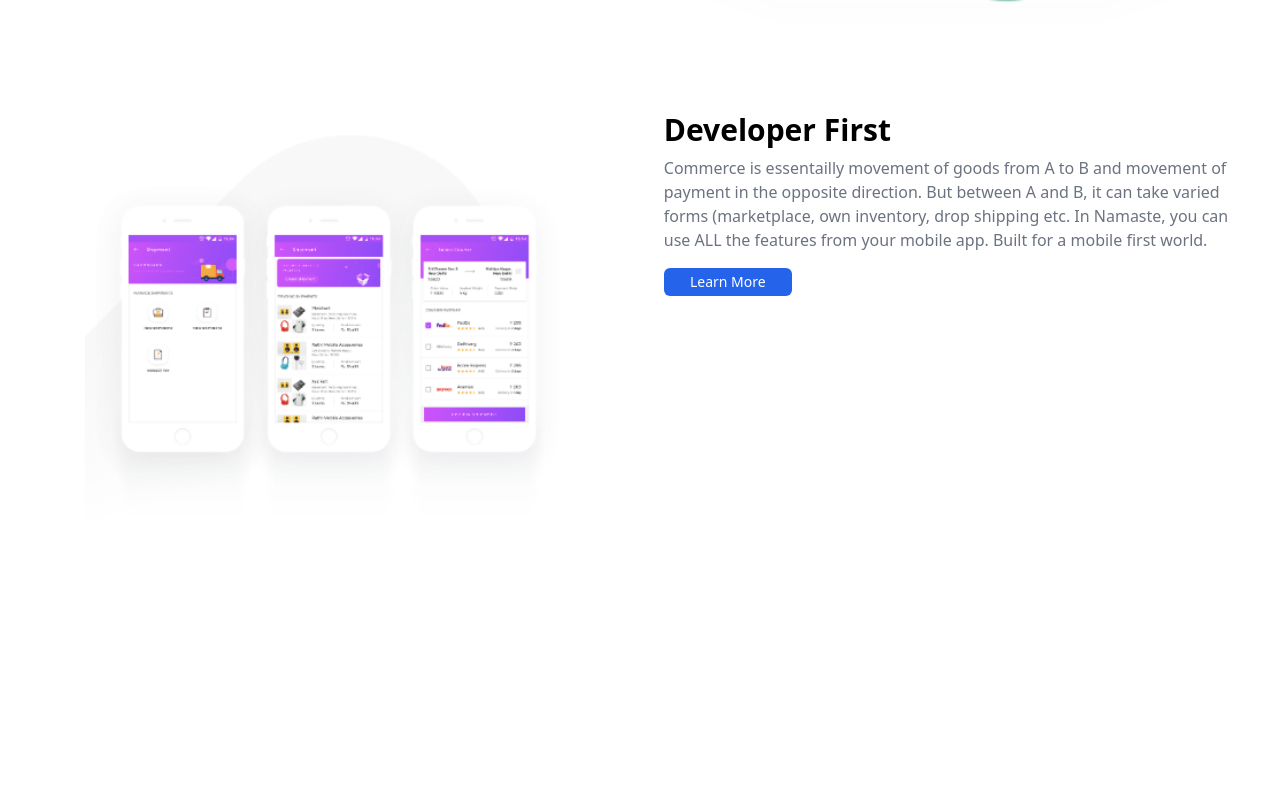
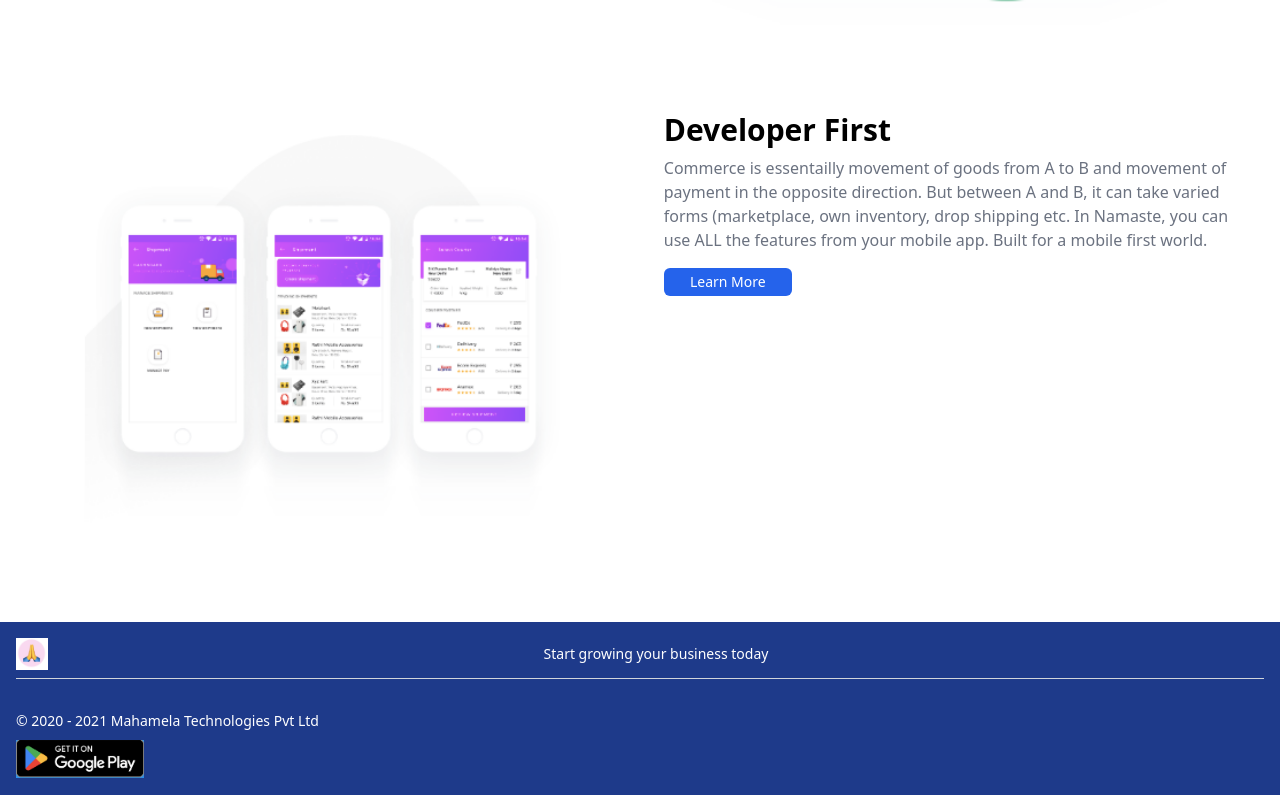
Before and after one commit to ayanalala0108/Project-1, a Next.js app: page / in a window 1280 px wide. Shown: the part 1522-2317 px from the top of the page. Before the commit the page ends 2144 px from the top, so only its background shows below. Built offline with nearby package versions, Linux system fonts and the light colour scheme.

Commit message:
fourth commit

```diff
--- a/app/page.js
+++ b/app/page.js
@@ -182,6 +182,45 @@ export default function Home() {
           </div>
         </section>
       </main>
+      {/* Footer */}
+      <footer className="w-full bg-[#1E3A8A] text-white py-4">
+        <div className="container mx-auto px-4">
+          {/* Main Footer Content */}
+          <div className="flex flex-col mb-4">
+            <div className="flex items-center justify-between mb-2">
+              {/* Footer Image */}
+              <div className="relative w-8 h-8">
+                <Image
+                  src="/icon.png"
+                  alt="Footer Icon"
+                  fill
+                  style={{ objectFit: "cover" }}
+                />
+              </div>
+              {/* Footer Text */}
+              <p className="text-sm text-center flex-1 mx-2">
+                Start growing your business today
+              </p>
+            </div>
+            {/* Horizontal Line */}
+            <hr className="w-full border-gray-300 mb-4" />
+          </div>
+          {/* Additional Content */}
+          <div className="flex flex-col items-start">
+            <p className="text-sm mb-2">
+              © 2020 - 2021 Mahamela Technologies Pvt Ltd
+            </p>
+            <div className="relative w-32 h-10">
+              <Image
+                src="/images/google-play-icon.png"
+                alt="Google Play"
+                fill
+                style={{ objectFit: "contain" }}
+              />
+            </div>
+          </div>
+        </div>
+      </footer>
     </div>
   );
 }
```
